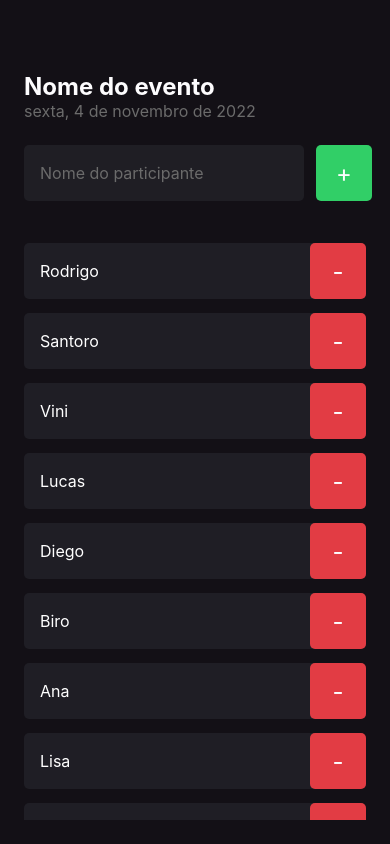
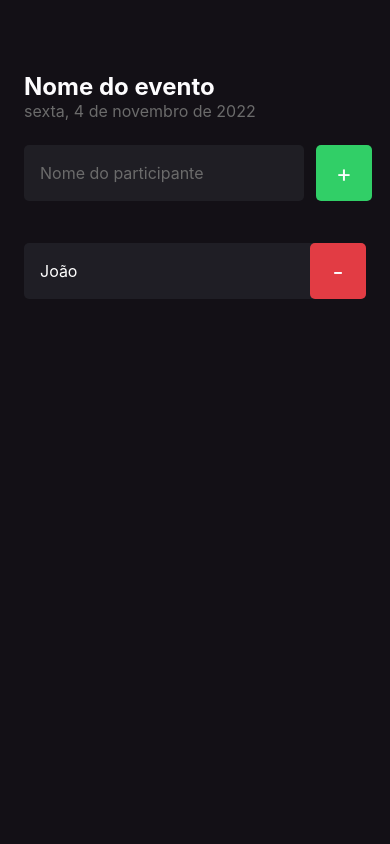
Before and after one commit to LucaFDias/app-ignite-react-native, a React Native app: screen / in a window 390 px wide. Built offline with nearby package versions, Linux system fonts and the light colour scheme.

Commit message:
feat: useState static

```diff
--- a/src/screens/Home/index.tsx
+++ b/src/screens/Home/index.tsx
@@ -1,17 +1,18 @@
 import { View, Text, TextInput, TouchableOpacity, FlatList, Alert } from "react-native";
 import { styles } from "./styles";
 import { Participant } from "../../components/Participant";
+import { useState } from "react";
 
 export function Home() {
 
-  const participants = ['Rodrigo', 'Santoro', 'Vini', 'Lucas', 'Diego', 'Biro', 'Ana', 'Lisa', 'João', 'Caio', 'Fernando'];
+  const [participants, setParticipants] = useState(['João'])
 
   function handleParticipantAdd(){
     if(participants.includes("Rodrigo")){
       return Alert.alert("Participante Existe", "Participante já cadastrado na sua lista!")
     }
 
-    console.log("Você clicou no btn");
+    setParticipants(prevState => [...prevState, 'Ana']);
   }
 
   function handleParticipantRemove(name: string) {
@@ -24,10 +25,8 @@ export function Home() {
         text: 'Não',
         style: 'cancel'
       }
-
     ])
-
-    console.log(`Você removeu o participante ${name}`)
+    console.log(`Você removeu o participante ${name}`);
   }
 
   return (
```
